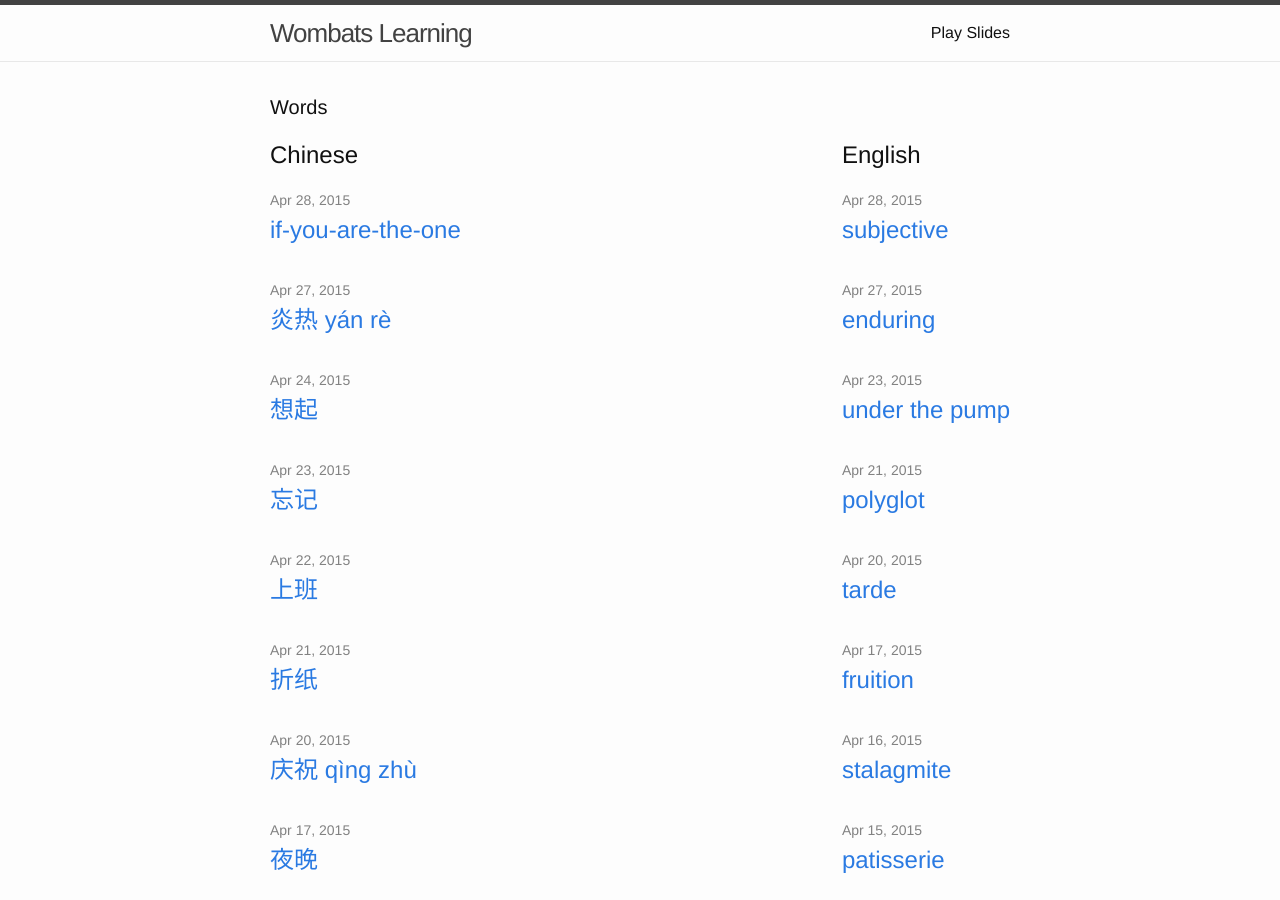
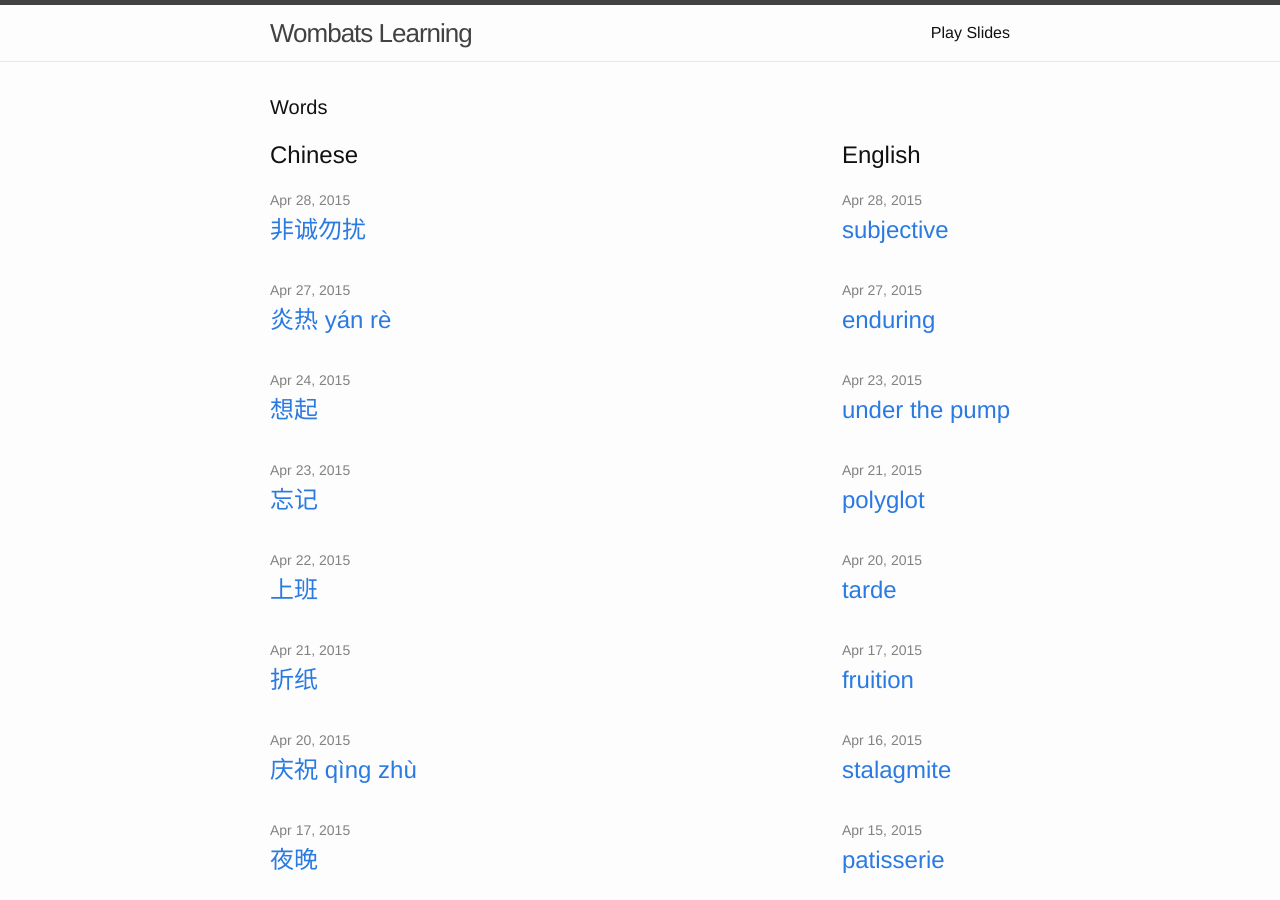
Before and after one commit to shangfei2014/wombats-learning, a Jekyll site: the page built from index.html, in a window 1280 px wide and 900 px high. Built offline with Jekyll 4.4.1, drawn with Linux system fonts in a browser that asks for light colours.

Commit message:
update title for if you are the one

```diff
--- a/_posts/2015-04-28-if-you-are-the-one-chinese.markdown
+++ b/_posts/2015-04-28-if-you-are-the-one-chinese.markdown
@@ -1,7 +1,7 @@
 ---
 layout: post
 author: Jesse
-title: "if-you-are-the-one"
+title: "非诚勿扰"
 categories: chinese
 date: 2015-04-28 02:04:02
 ---
```
Also changed, not shown: 1 other file.
